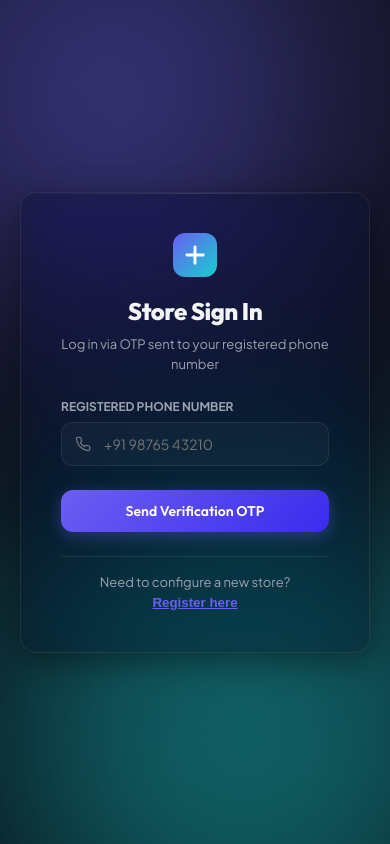
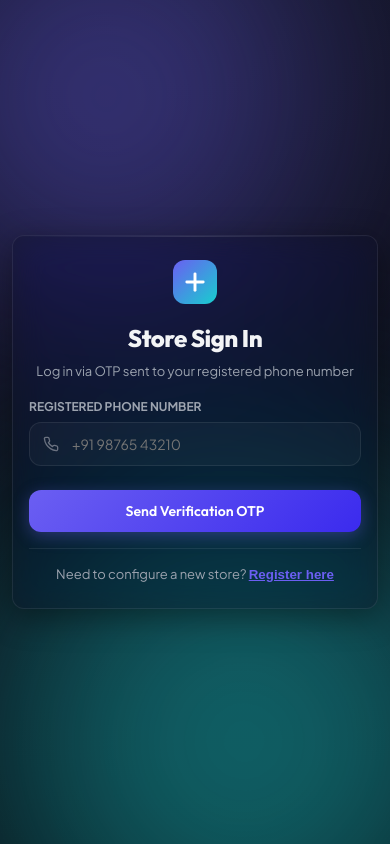
Before and after one commit to B4D4L-2005/Smart_Pharmacy_System, a React app in the folder frontend/: page / in a window 390 px wide. Both pictures are taken after a click on the button "Login". Built offline with nearby package versions, Linux system fonts and the light colour scheme; no server answers; the HTML template or start-up script is replaced by a standard one.

Commit message:
Optimize responsive design layouts for mobile devices on all screens

```diff
--- a/frontend/src/app/pages/Billing.jsx
+++ b/frontend/src/app/pages/Billing.jsx
@@ -169,12 +169,7 @@ export function Billing({ onInvoiceProcessed }) {
   return (
     <div className="animate-fade-in" style={{ padding: '24px', display: 'flex', flexDirection: 'column', gap: '20px' }}>
 
-      <div style={{
-        display: 'grid',
-        gridTemplateColumns: '1.2fr 1fr',
-        gap: '24px',
-        alignItems: 'start'
-      }}>
+      <div className="billing-grid-container">
 
         {/* Left Side: POS Cart & Checkout info */}
         <div className="glass-panel" style={{ padding: '24px', display: 'flex', flexDirection: 'column', gap: '20px' }}>
@@ -246,7 +241,7 @@ export function Billing({ onInvoiceProcessed }) {
           {/* Customer details input */}
           <div style={{ borderTop: '1px solid var(--border-glass)', paddingTop: '16px' }}>
             <h4 style={{ fontSize: '13px', fontWeight: '700', marginBottom: '12px', color: 'var(--text-secondary)' }}>CUSTOMER DATA</h4>
-            <div style={{ display: 'grid', gridTemplateColumns: '1fr 1fr', gap: '12px' }}>
+            <div className="form-grid-2col">
               <div style={{ display: 'flex', flexDirection: 'column', gap: '4px' }}>
                 <label style={{ fontSize: '10px', fontWeight: '700', color: 'var(--text-muted)' }}>CUSTOMER NAME</label>
                 <div style={{ position: 'relative' }}>
--- a/frontend/src/app/pages/Login.jsx
+++ b/frontend/src/app/pages/Login.jsx
@@ -59,31 +59,15 @@ export function Login({ onNavigate }) {
   };
 
   return (
-    <div style={{
-      minHeight: '100vh',
-      display: 'flex',
-      alignItems: 'center',
-      justifyContent: 'center',
-      padding: '20px',
-      position: 'relative',
-      overflow: 'hidden'
-    }}>
+    <div className="auth-outer-container">
       {/* Decors */}
       <div className="glow-sphere glow-sphere-1" />
       <div className="glow-sphere glow-sphere-2" />
 
       {/* Login Card */}
       <div
-        className="glass-panel animate-slide-up"
-        style={{
-          width: '100%',
-          maxWidth: '440px',
-          padding: '40px',
-          boxSizing: 'border-box',
-          display: 'flex',
-          flexDirection: 'column',
-          gap: '24px'
-        }}
+        className="glass-panel auth-card animate-slide-up"
+        style={{ maxWidth: '440px' }}
       >
         {/* Header */}
         <div style={{ textAlign: 'center' }}>
--- a/frontend/src/app/pages/Medicines.jsx
+++ b/frontend/src/app/pages/Medicines.jsx
@@ -347,7 +347,7 @@ export function Medicines() {
             </h3>
 
             <form onSubmit={handleSubmit} style={{ display: 'flex', flexDirection: 'column', gap: '16px' }}>
-              <div style={{ display: 'grid', gridTemplateColumns: '1fr 1fr', gap: '12px' }}>
+              <div className="form-grid-2col">
 
                 {/* Name */}
                 <div style={{ display: 'flex', flexDirection: 'column', gap: '4px' }}>
@@ -377,7 +377,7 @@ export function Medicines() {
                 </div>
               </div>
 
-              <div style={{ display: 'grid', gridTemplateColumns: '1fr 1fr', gap: '12px' }}>
+              <div className="form-grid-2col">
                 {/* Category */}
                 <div style={{ display: 'flex', flexDirection: 'column', gap: '4px' }}>
                   <label style={{ fontSize: '11px', fontWeight: '700', color: 'var(--text-secondary)' }}>CATEGORY *</label>
@@ -407,7 +407,7 @@ export function Medicines() {
                 </div>
               </div>
 
-              <div style={{ display: 'grid', gridTemplateColumns: '1fr 1fr 1fr', gap: '12px' }}>
+              <div className="form-grid-3col">
                 {/* Price */}
                 <div style={{ display: 'flex', flexDirection: 'column', gap: '4px' }}>
                   <label style={{ fontSize: '11px', fontWeight: '700', color: 'var(--text-secondary)' }}>PRICE PER UNIT (₹) *</label>
@@ -452,7 +452,7 @@ export function Medicines() {
                 </div>
               </div>
 
-              <div style={{ display: 'grid', gridTemplateColumns: '1fr 1fr', gap: '12px' }}>
+              <div className="form-grid-2col">
                 {/* Manufacture Date */}
                 <div style={{ display: 'flex', flexDirection: 'column', gap: '4px' }}>
                   <label style={{ fontSize: '11px', fontWeight: '700', color: 'var(--text-secondary)' }}>MANUFACTURE DATE</label>
--- a/frontend/src/app/pages/Signup.jsx
+++ b/frontend/src/app/pages/Signup.jsx
@@ -75,31 +75,15 @@ export function Signup({ onNavigate }) {
   };
 
   return (
-    <div style={{
-      minHeight: '100vh',
-      display: 'flex',
-      alignItems: 'center',
-      justifyContent: 'center',
-      padding: '40px 20px',
-      position: 'relative',
-      overflow: 'hidden'
-    }}>
+    <div className="auth-outer-container">
       {/* Decors */}
       <div className="glow-sphere glow-sphere-1" />
       <div className="glow-sphere glow-sphere-2" />
 
       {/* Signup Card */}
       <div
-        className="glass-panel animate-slide-up"
-        style={{
-          width: '100%',
-          maxWidth: '560px',
-          padding: '40px',
-          boxSizing: 'border-box',
-          display: 'flex',
-          flexDirection: 'column',
-          gap: '24px'
-        }}
+        className="glass-panel auth-card animate-slide-up"
+        style={{ maxWidth: '560px' }}
       >
         {/* Header */}
         <div style={{ textAlign: 'center' }}>
@@ -133,7 +117,7 @@ export function Signup({ onNavigate }) {
               ACCOUNT INFO
             </h3>
 
-            <div style={{ display: 'grid', gridTemplateColumns: '1fr 1fr', gap: '12px' }}>
+            <div className="form-grid-2col">
               {/* Username */}
               <div style={{ display: 'flex', flexDirection: 'column', gap: '6px' }}>
                 <label style={{ fontSize: '11px', fontWeight: '700', color: 'var(--text-secondary)' }}>FULL NAME *</label>
@@ -196,7 +180,7 @@ export function Signup({ onNavigate }) {
               PHARMACY DETAILS
             </h3>
 
-            <div style={{ display: 'grid', gridTemplateColumns: '1fr 1fr', gap: '12px' }}>
+            <div className="form-grid-2col">
               {/* Shop Name */}
               <div style={{ display: 'flex', flexDirection: 'column', gap: '6px' }}>
                 <label style={{ fontSize: '11px', fontWeight: '700', color: 'var(--text-secondary)' }}>PHARMACY NAME *</label>
@@ -234,7 +218,7 @@ export function Signup({ onNavigate }) {
               </div>
             </div>
 
-            <div style={{ display: 'grid', gridTemplateColumns: '1fr 1fr', gap: '12px', marginTop: '12px' }}>
+            <div className="form-grid-2col" style={{ marginTop: '12px' }}>
               {/* Shop Address */}
               <div style={{ display: 'flex', flexDirection: 'column', gap: '6px' }}>
                 <label style={{ fontSize: '11px', fontWeight: '700', color: 'var(--text-secondary)' }}>SHOP ADDRESS</label>
--- a/frontend/src/index.css
+++ b/frontend/src/index.css
@@ -588,3 +588,99 @@ h1, h2, h3, h4, h5, h6 {
     display: flex !important;
   }
 }
+
+/* =========================================================================
+   RESPONSIVE LAYOUT UTILITIES
+   ========================================================================= */
+
+/* Form grid helpers */
+.form-grid-2col {
+  display: grid;
+  grid-template-columns: 1fr 1fr;
+  gap: 12px;
+}
+
+.form-grid-3col {
+  display: grid;
+  grid-template-columns: 1fr 1fr 1fr;
+  gap: 12px;
+}
+
+/* POS Billing layout grid */
+.billing-grid-container {
+  display: grid;
+  grid-template-columns: 1.2fr 1fr;
+  gap: 24px;
+  align-items: start;
+}
+
+/* Auth Pages Containers */
+.auth-outer-container {
+  min-height: 100vh;
+  display: flex;
+  align-items: center;
+  justify-content: center;
+  padding: 40px 20px;
+  position: relative;
+  overflow: hidden;
+}
+
+.auth-card {
+  width: 100%;
+  box-sizing: border-box;
+  display: flex;
+  flex-direction: column;
+  gap: 24px;
+}
+
+/* Large Screens & Tablets Breakpoint */
+@media (max-width: 900px) {
+  .billing-grid-container {
+    grid-template-columns: 1fr;
+    gap: 16px;
+  }
+
+  /* Make main workspace content fit mobile margins */
+  main > div {
+    padding: 16px !important;
+  }
+}
+
+/* Phone Screen Breakpoints */
+@media (max-width: 600px) {
+  .form-grid-2col,
+  .form-grid-3col {
+    grid-template-columns: 1fr !important;
+    gap: 12px;
+  }
+
+  header {
+    margin: 12px 12px 0 12px !important;
+    padding: 8px 16px !important;
+    min-height: 60px !important;
+  }
+
+  header h1 {
+    font-size: 16px !important;
+  }
+
+  /* Make user info subtext wrap nicely */
+  header span {
+    font-size: 9px !important;
+  }
+
+  /* Reduce panel padding for small screens */
+  .glass-panel {
+    padding: 16px !important;
+    border-radius: 12px !important;
+  }
+
+  .auth-outer-container {
+    padding: 16px 12px;
+  }
+
+  .auth-card {
+    padding: 24px 16px !important;
+    gap: 16px !important;
+  }
+}
```
